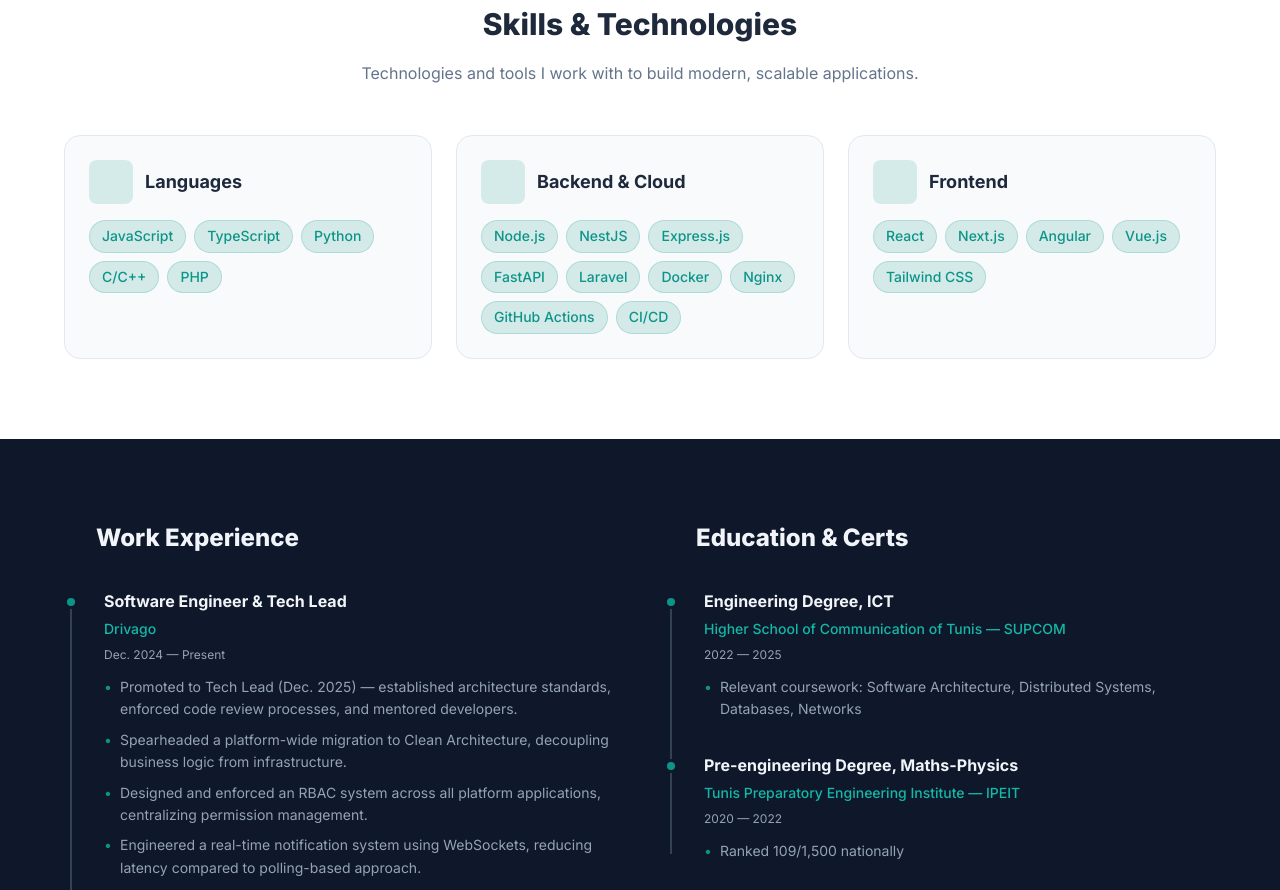
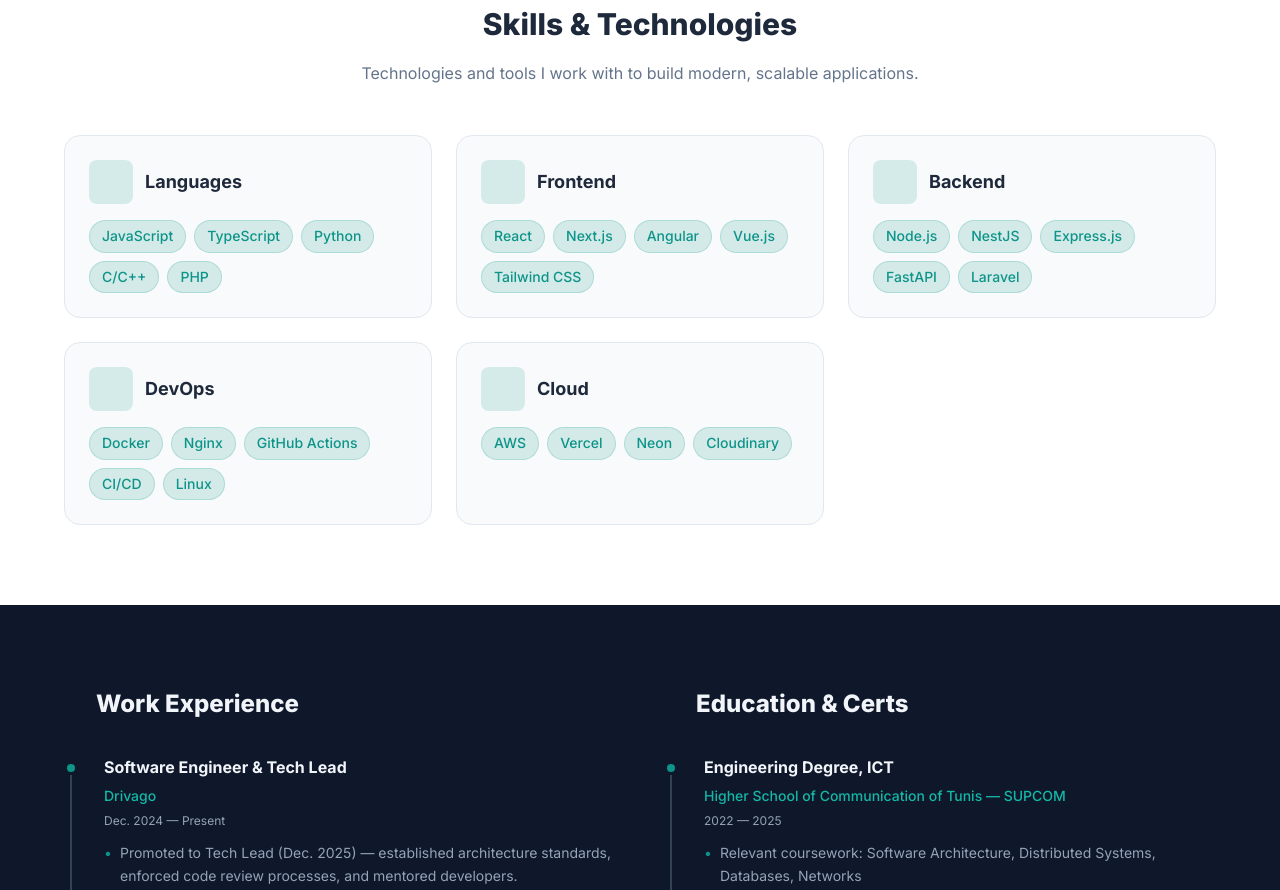
Before and after one commit to azisauce/porfoly, a Next.js app: page / in a window 1280 px wide. Shown: the part 2180-3070 px from the top of the page. Built offline with nearby package versions, Linux system fonts and the light colour scheme; some icons are missing.

Commit message:
feat: introduce dedicated 'DevOps' and 'Cloud' skill categories by refactoring existing backend skills and updating their corresponding icons.

```diff
--- a/src/components/sections/Skills.tsx
+++ b/src/components/sections/Skills.tsx
@@ -6,12 +6,16 @@
 import CodeIcon from '@mui/icons-material/Code';
 import StorageIcon from '@mui/icons-material/Storage';
 import BrushIcon from '@mui/icons-material/Brush';
+import TerminalIcon from '@mui/icons-material/Terminal';
+import CloudIcon from '@mui/icons-material/Cloud';
 import { SvgIconComponent } from '@mui/icons-material';
 
 const iconMap: Record<string, SvgIconComponent> = {
     languages: CodeIcon,
     backend: StorageIcon,
     frontend: BrushIcon,
+    devops: TerminalIcon,
+    cloud: CloudIcon,
 };
 
 export default function Skills() {
--- a/src/data/profile.ts
+++ b/src/data/profile.ts
@@ -25,14 +25,24 @@
             skills: ['JavaScript', 'TypeScript', 'Python', 'C/C++', 'PHP'],
         },
         {
-            icon: 'backend',
-            title: 'Backend & Cloud',
-            skills: ['Node.js', 'NestJS', 'Express.js', 'FastAPI', 'Laravel', 'Docker', 'Nginx', 'GitHub Actions', 'CI/CD'],
-        },
-        {
             icon: 'frontend',
             title: 'Frontend',
             skills: ['React', 'Next.js', 'Angular', 'Vue.js', 'Tailwind CSS'],
+        },
+        {
+            icon: 'backend',
+            title: 'Backend',
+            skills: ['Node.js', 'NestJS', 'Express.js', 'FastAPI', 'Laravel'],
+        },
+        {
+            icon: 'devops',
+            title: 'DevOps',
+            skills: ['Docker', 'Nginx', 'GitHub Actions', 'CI/CD', 'Linux'],
+        },
+        {
+            icon: 'cloud',
+            title: 'Cloud',
+            skills: ['AWS', 'Vercel', 'Neon', 'Cloudinary'],
         },
     ],
 
```
